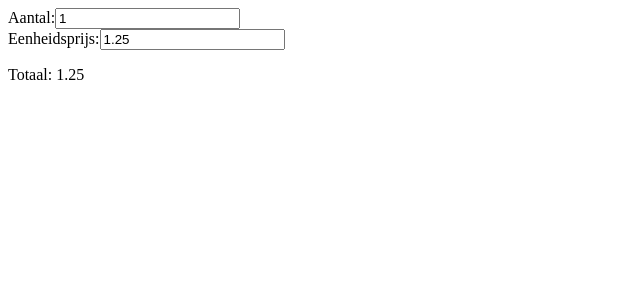
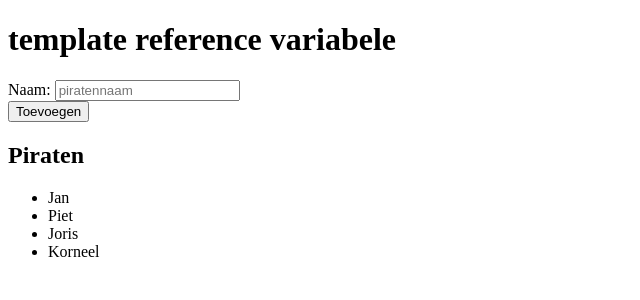
Before and after one commit to annve/tml-angular, an Angular app: page / in a window 1280 px wide. Shown: the top 300 px of the page, without its empty margins (0-640 px from the left). Built offline with nearby package versions, Linux system fonts and the light colour scheme.

Commit message:
oef uitbreiding for toegevoegd

```diff
--- /dev/null
+++ b/src/app/voorbeelden/vbfor/vbforuitbr.component.html
@@ -0,0 +1,12 @@
+<h1>template reference variabele</h1>
+<form>
+    <!-- <label>Naam: <input type="text" name="txtPiraat" [(ngModel)]="nieuwePiraat" placeholder="piratennaam"></label><br/>
+    <button (click)="voegToe()">Toevoegen</button> -->
+    <label>Naam: <input type="text" name="txtPiraat" #nieuwePiraat placeholder="piratennaam"></label><br/>
+    <button (click)="voegToe(nieuwePiraat.value)">Toevoegen</button>
+</form>
+
+<h2>Piraten</h2>
+<ul *ngIf="piraten.length > 0">
+  <li  *ngFor="let piraat of piraten">{{ piraat }}</li>
+</ul>
--- /dev/null
+++ b/src/app/voorbeelden/vbfor/vbforuitbr.component.ts
@@ -0,0 +1,23 @@
+import { Component, OnInit } from '@angular/core';
+
+@Component({
+  selector: 'vbforuitbr',
+  templateUrl: './vbforuitbr.component.html',
+  styleUrls: ['./vbforuitbr.component.css']
+})
+
+export class VbForuitbrComponent implements OnInit {
+  piraten = ["Jan", "Piet", "Joris", "Korneel"];
+ // nieuwePiraat: string;
+
+  constructor() { }
+
+  ngOnInit() {
+  }
+
+  voegToe(nieuwePiraat){
+     // this.piraten.push(this.nieuwePiraat);
+     this.piraten.push(nieuwePiraat);
+  }
+
+}
--- a/src/index.html
+++ b/src/index.html
@@ -9,6 +9,6 @@
   <link rel="icon" type="image/x-icon" href="favicon.ico">
 </head>
 <body>
-  <oef00></oef00>
+  <vbforuitbr></vbforuitbr>
 </body>
 </html>
```
Also changed, not shown: src/app/app.module.ts (+10 -2 lines), src/app/voorbeelden/vbfor/vbforuitbr.component.css (added).
